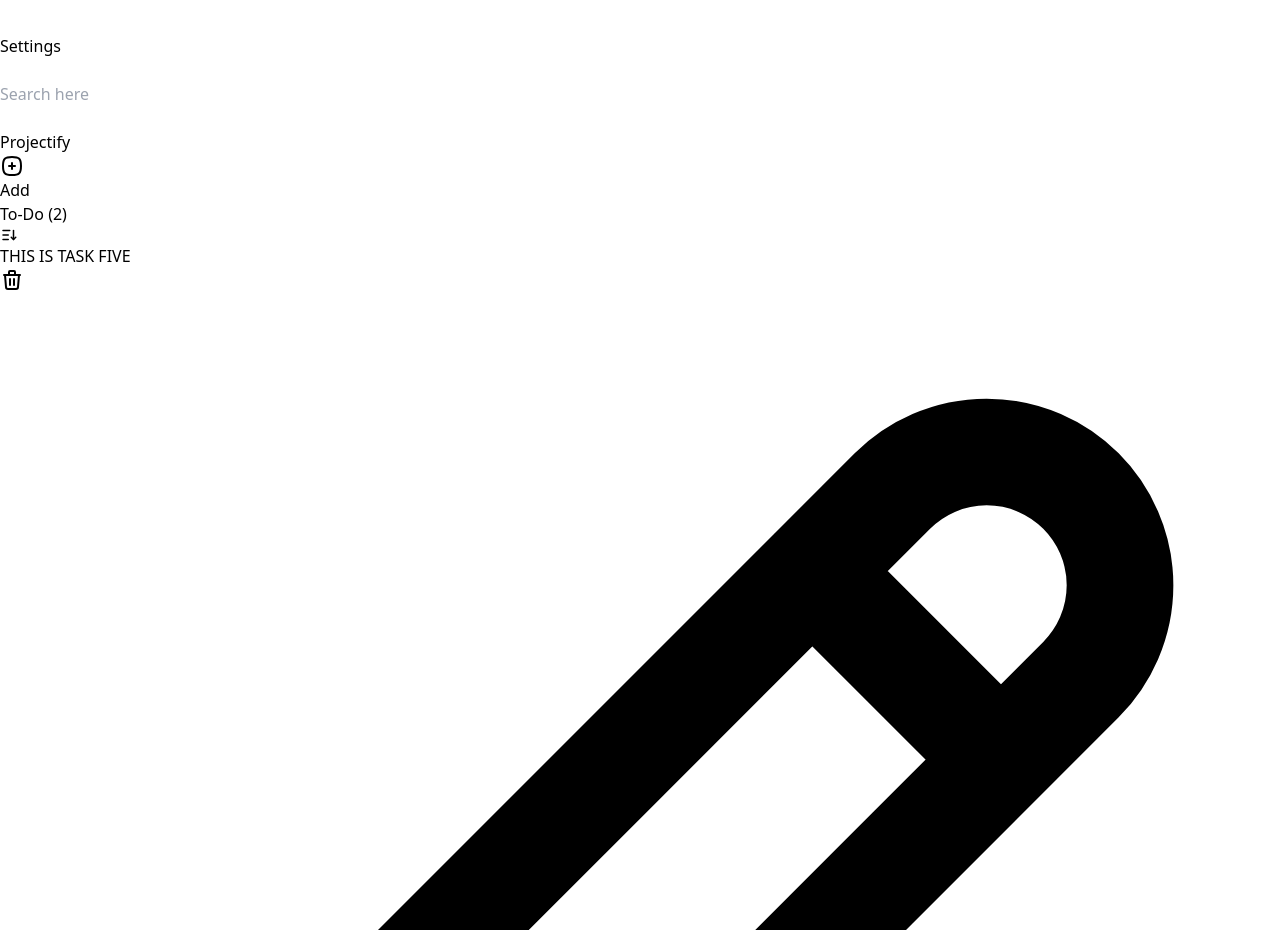
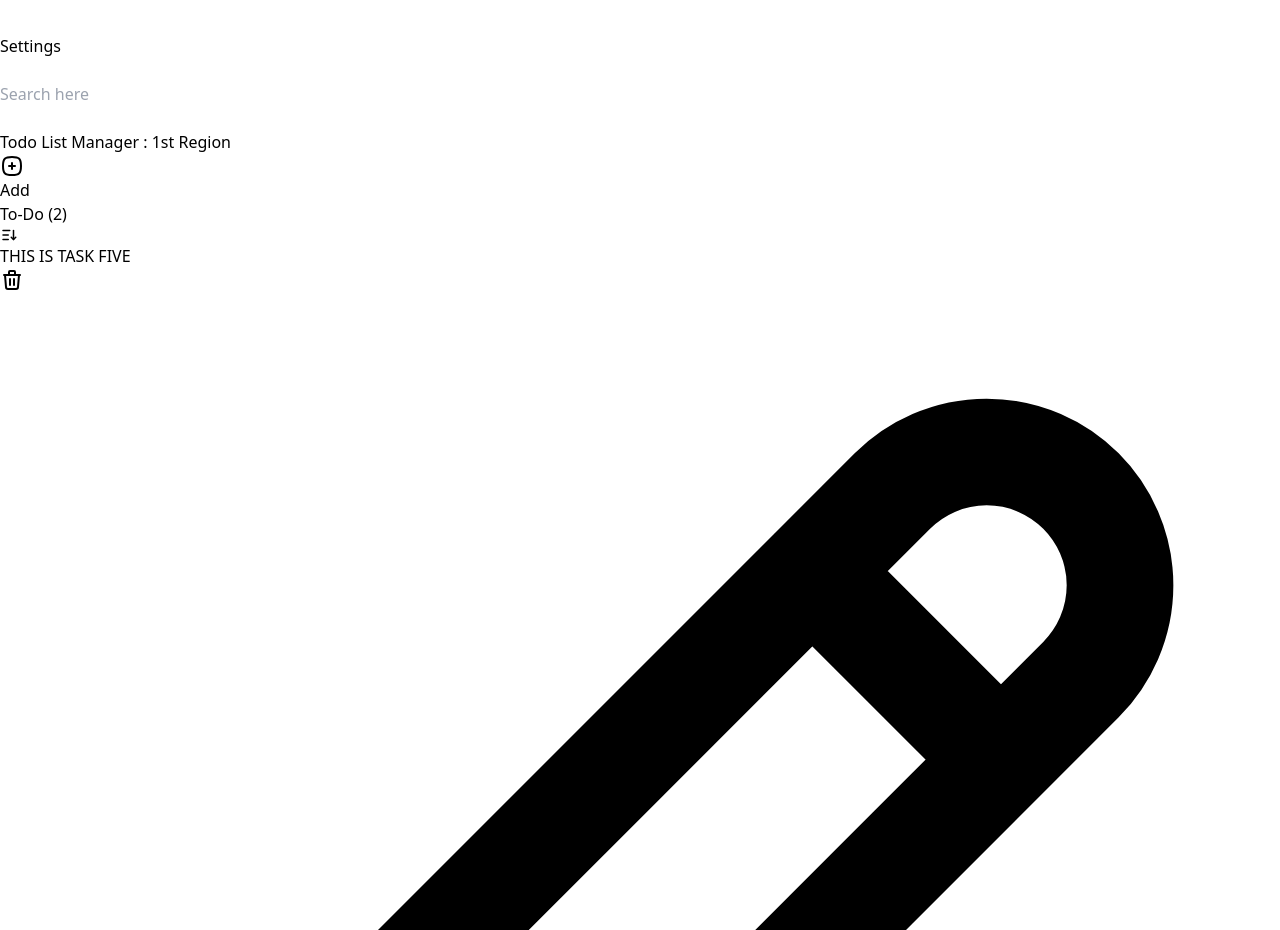
Before and after one commit to khandokarIsmailDev/monitoring-todo-full-stack-app, a React (Vite) app in the folder Frontend/: page / in a window 1280 px wide. Shown: the part 9340-10270 px from the top of the page. Built offline with nearby package versions, Linux system fonts and the light colour scheme.

Commit message:
update the frontend header for region 1

```diff
--- a/Frontend/src/components/todos/TodoAdd.jsx
+++ b/Frontend/src/components/todos/TodoAdd.jsx
@@ -9,7 +9,7 @@ export default function TodoAdd({onShowModal}) {
 
     <>
     <div className="mb-6 flex items-center justify-between">
-      <h2 className="text-2xl font-bold">Projectify</h2>
+      <h2 className="text-2xl font-bold ">Todo List Manager : <span className="text-red-500">1st Region</span></h2>
       <div className="flex space-x-2">
         <button
           onClick={() => onShowModal(true)}
```
